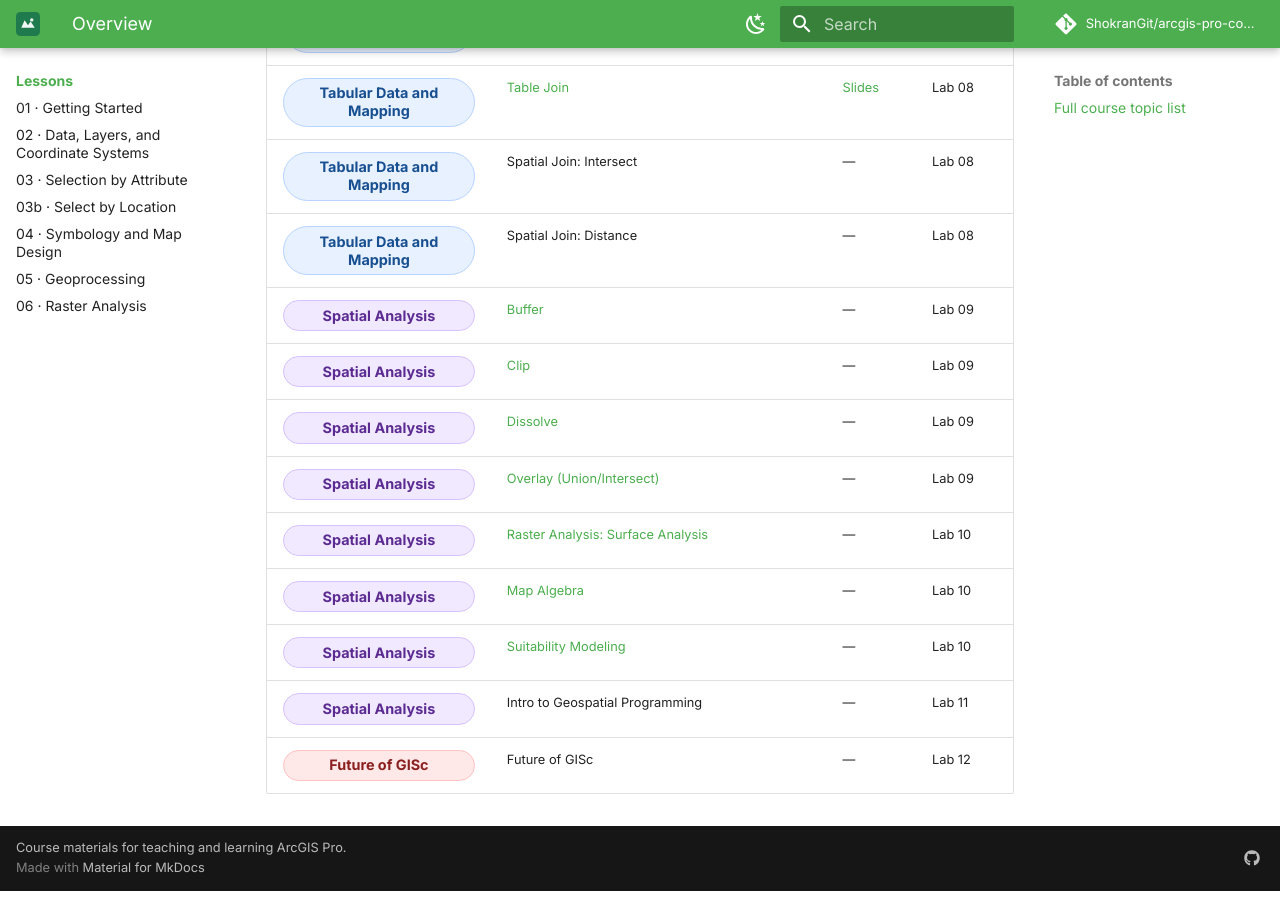
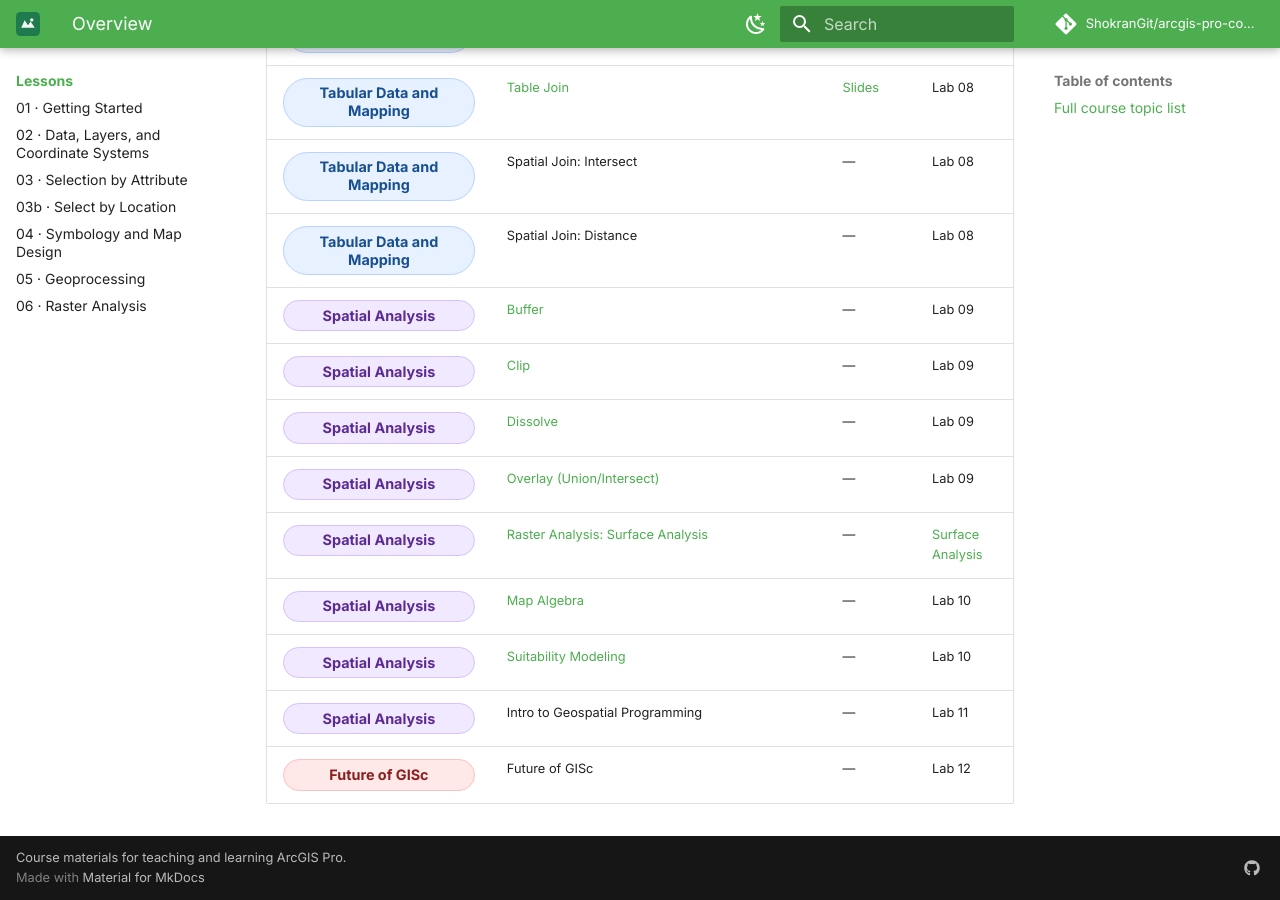
Before and after one commit to ShokranGit/arcgis-pro-course, an MkDocs documentation site: the page built from docs/lessons/index.md, in a window 1280 px wide and 900 px high, scrolled down 2553 px. Built offline with MkDocs 1.6.1 and Material for MkDocs 9.7.7, drawn with Linux system fonts in a browser that asks for light colours; comment, search, counter and statistics services are not loaded.

Commit message:
Link Surface Analysis Lab cell to new lab widget page

```diff
--- a/docs/lessons/index.md
+++ b/docs/lessons/index.md
@@ -41,7 +41,7 @@ A date-free, college-agnostic view of every topic in the course. This list isn't
 | <span class="module-badge module-spatial">Spatial Analysis</span> | [Clip](05-geoprocessing.md) | — | Lab 09 |
 | <span class="module-badge module-spatial">Spatial Analysis</span> | [Dissolve](05-geoprocessing.md) | — | Lab 09 |
 | <span class="module-badge module-spatial">Spatial Analysis</span> | [Overlay (Union/Intersect)](05-geoprocessing.md) | — | Lab 09 |
-| <span class="module-badge module-spatial">Spatial Analysis</span> | [Raster Analysis: Surface Analysis](06-raster-analysis.md) | — | Lab 10 |
+| <span class="module-badge module-spatial">Spatial Analysis</span> | [Raster Analysis: Surface Analysis](06-raster-analysis.md) | — | [Surface Analysis](../labs/surface-analysis-widget.html) |
 | <span class="module-badge module-spatial">Spatial Analysis</span> | [Map Algebra](06-raster-analysis.md) | — | Lab 10 |
 | <span class="module-badge module-spatial">Spatial Analysis</span> | [Suitability Modeling](06-raster-analysis.md) | — | Lab 10 |
 | <span class="module-badge module-spatial">Spatial Analysis</span> | Intro to Geospatial Programming | — | Lab 11 |
```
